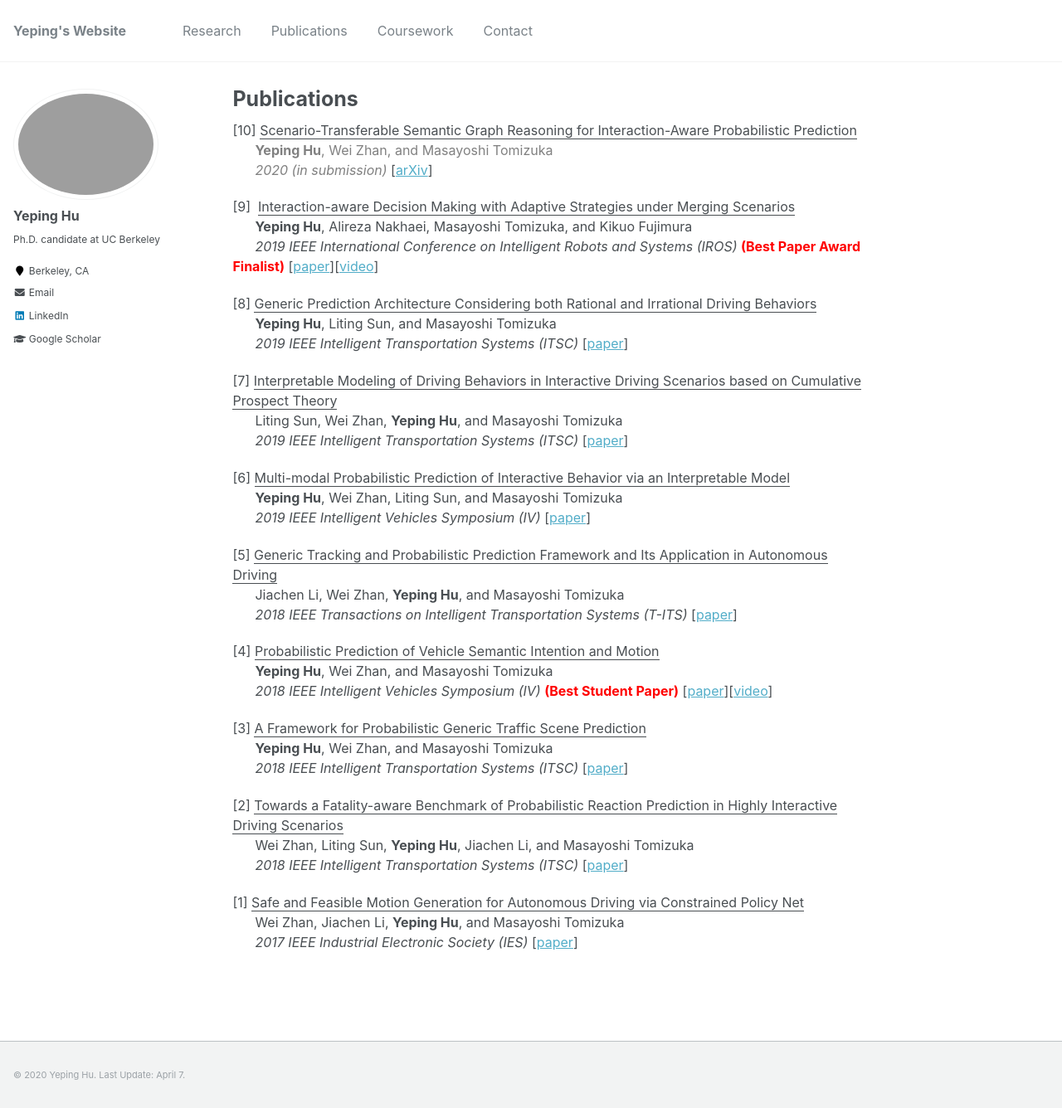
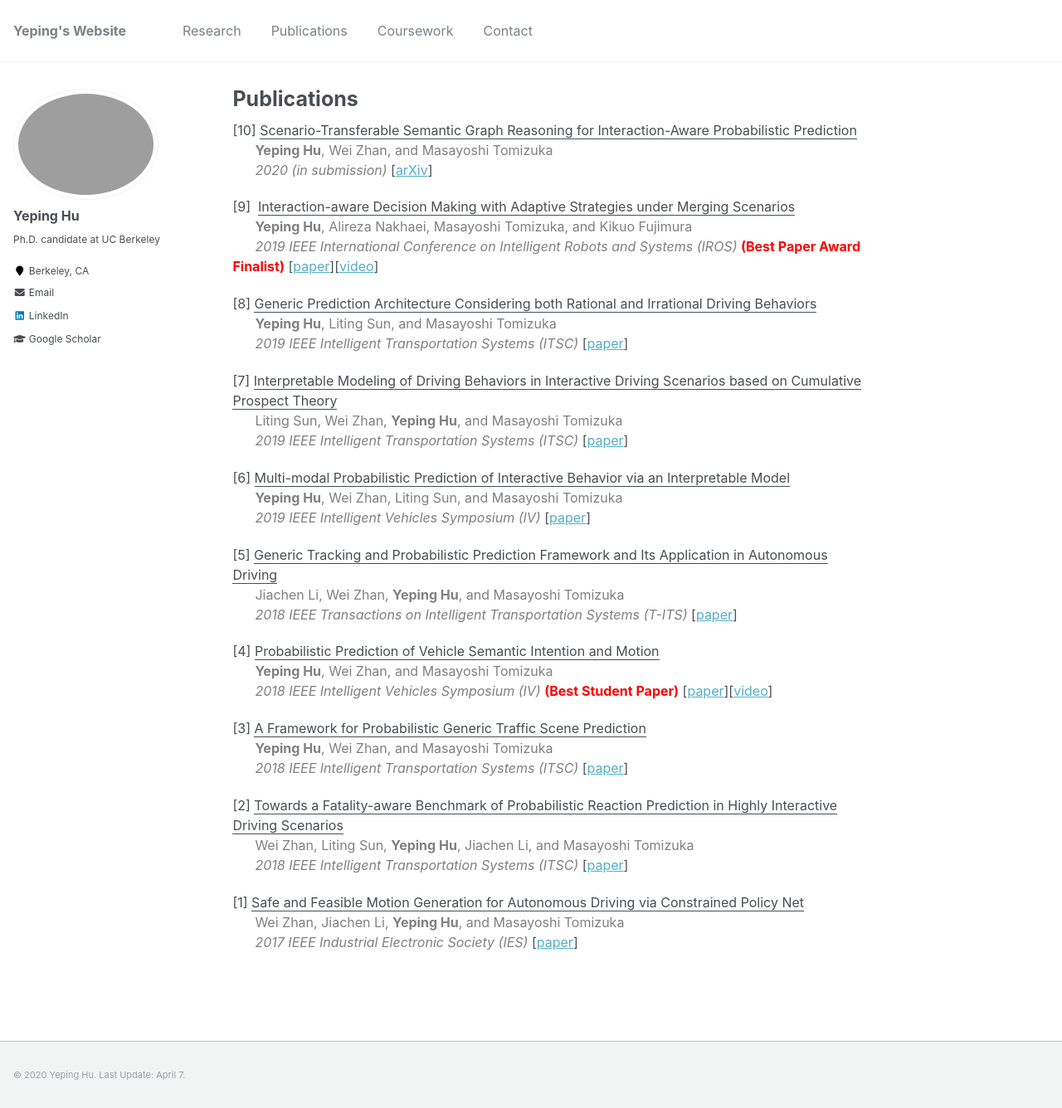
Before and after one commit to Yeping-Hu/yeping-hu.github.io, a Jekyll site: the page built from _pages/publications.md, in a window 1280 px wide and 1336 px high. Shown: the whole window at 83% size. Built offline with Jekyll 4.4.1, drawn with Linux system fonts in a browser that asks for light colours; a script that is not in the unit is left out.

Commit message:
update paper

```diff
--- a/_pages/publications.md
+++ b/_pages/publications.md
@@ -13,20 +13,20 @@ body, td {
 
 [10] <u>Scenario-Transferable Semantic Graph Reasoning for Interaction-Aware Probabilistic Prediction</u><br />		&nbsp;&nbsp;&nbsp;&nbsp;&nbsp;&nbsp;<span style="color:gray">**Yeping Hu**, Wei Zhan, and Masayoshi Tomizuka</span><br />		&nbsp;&nbsp;&nbsp;&nbsp;&nbsp;&nbsp;<span style="color:gray">*2020 (in submission)*</span> [[arXiv](http://arxiv.org/abs/2004.03053){:target="_blank"}]
 
-[9]  <u>Interaction-aware Decision Making with Adaptive Strategies under Merging Scenarios</u><br />		&nbsp;&nbsp;&nbsp;&nbsp;&nbsp;&nbsp;**Yeping Hu**, Alireza Nakhaei, Masayoshi Tomizuka, and Kikuo Fujimura <br />		&nbsp;&nbsp;&nbsp;&nbsp;&nbsp;&nbsp;*2019 IEEE International Conference on Intelligent Robots and Systems (IROS)*<span style="color:red"> **(Best Paper Award Finalist)**</span> [[paper](https://ieeexplore.ieee.org/stamp/stamp.jsp?tp=&arnumber=8968478){:target="_blank"}\]\[[video](https://youtu.be/2CTTFHDW1ec){:target="_blank"}\]
+[9]  <u>Interaction-aware Decision Making with Adaptive Strategies under Merging Scenarios</u><br />		&nbsp;&nbsp;&nbsp;&nbsp;&nbsp;&nbsp;<span style="color:gray">**Yeping Hu**, Alireza Nakhaei, Masayoshi Tomizuka, and Kikuo Fujimura </span><br />		&nbsp;&nbsp;&nbsp;&nbsp;&nbsp;&nbsp;<span style="color:gray">*2019 IEEE International Conference on Intelligent Robots and Systems (IROS)*</span><span style="color:red"> **(Best Paper Award Finalist)**</span> [[paper](https://ieeexplore.ieee.org/stamp/stamp.jsp?tp=&arnumber=8968478){:target="_blank"}\]\[[video](https://youtu.be/2CTTFHDW1ec){:target="_blank"}\]
 
-[8] <u>Generic Prediction Architecture Considering both Rational and Irrational Driving Behaviors</u><br />&nbsp;&nbsp;&nbsp;&nbsp;&nbsp;&nbsp;**Yeping Hu**, Liting Sun, and Masayoshi Tomizuka<br />&nbsp;&nbsp;&nbsp;&nbsp;&nbsp;&nbsp;*2019 IEEE Intelligent Transportation Systems (ITSC)* [[paper](https://ieeexplore.ieee.org/stamp/stamp.jsp?tp=&arnumber=8917105){:target="_blank"}]
+[8] <u>Generic Prediction Architecture Considering both Rational and Irrational Driving Behaviors</u><br />&nbsp;&nbsp;&nbsp;&nbsp;&nbsp;&nbsp;<span style="color:gray">**Yeping Hu**, Liting Sun, and Masayoshi Tomizuka</span><br />&nbsp;&nbsp;&nbsp;&nbsp;&nbsp;&nbsp;<span style="color:gray">*2019 IEEE Intelligent Transportation Systems (ITSC)*</span> [[paper](https://ieeexplore.ieee.org/stamp/stamp.jsp?tp=&arnumber=8917105){:target="_blank"}]
 
-[7] <u>Interpretable Modeling of Driving Behaviors in Interactive Driving Scenarios based on Cumulative Prospect Theory</u><br />&nbsp;&nbsp;&nbsp;&nbsp;&nbsp;&nbsp;Liting Sun, Wei Zhan, **Yeping Hu**, and Masayoshi Tomizuka<br /> &nbsp;&nbsp;&nbsp;&nbsp;&nbsp;&nbsp;*2019 IEEE Intelligent Transportation Systems (ITSC)* [[paper](https://ieeexplore.ieee.org/stamp/stamp.jsp?tp=&arnumber=8916944){:target="_blank"}\]
+[7] <u>Interpretable Modeling of Driving Behaviors in Interactive Driving Scenarios based on Cumulative Prospect Theory</u><br />&nbsp;&nbsp;&nbsp;&nbsp;&nbsp;&nbsp;<span style="color:gray">Liting Sun, Wei Zhan, **Yeping Hu**, and Masayoshi Tomizuka</span><br /> &nbsp;&nbsp;&nbsp;&nbsp;&nbsp;&nbsp;<span style="color:gray">*2019 IEEE Intelligent Transportation Systems (ITSC)*</span> [[paper](https://ieeexplore.ieee.org/stamp/stamp.jsp?tp=&arnumber=8916944){:target="_blank"}\]
 
-[6] <u>Multi-modal Probabilistic Prediction of Interactive Behavior via an Interpretable Model</u><br />&nbsp;&nbsp;&nbsp;&nbsp;&nbsp;&nbsp;**Yeping Hu**, Wei Zhan, Liting Sun, and Masayoshi Tomizuka<br />&nbsp;&nbsp;&nbsp;&nbsp;&nbsp;&nbsp;*2019 IEEE Intelligent Vehicles Symposium (IV)* \[[paper](https://ieeexplore.ieee.org/stamp/stamp.jsp?tp=&arnumber=8813796){:target="_blank"}\]
+[6] <u>Multi-modal Probabilistic Prediction of Interactive Behavior via an Interpretable Model</u><br />&nbsp;&nbsp;&nbsp;&nbsp;&nbsp;&nbsp;<span style="color:gray">**Yeping Hu**, Wei Zhan, Liting Sun, and Masayoshi Tomizuka</span><br />&nbsp;&nbsp;&nbsp;&nbsp;&nbsp;&nbsp;<span style="color:gray">*2019 IEEE Intelligent Vehicles Symposium (IV)*</span> \[[paper](https://ieeexplore.ieee.org/stamp/stamp.jsp?tp=&arnumber=8813796){:target="_blank"}\]
 
-[5] <u>Generic Tracking and Probabilistic Prediction Framework and Its Application in Autonomous Driving</u><br />&nbsp;&nbsp;&nbsp;&nbsp;&nbsp;&nbsp;Jiachen Li, Wei Zhan, **Yeping Hu**, and Masayoshi Tomizuka<br />&nbsp;&nbsp;&nbsp;&nbsp;&nbsp;&nbsp;*2018 IEEE Transactions on Intelligent Transportation Systems (T-ITS)* [[paper](https://ieeexplore.ieee.org/stamp/stamp.jsp?arnumber=8789525){:target="_blank"}]
+[5] <u>Generic Tracking and Probabilistic Prediction Framework and Its Application in Autonomous Driving</u><br />&nbsp;&nbsp;&nbsp;&nbsp;&nbsp;&nbsp;<span style="color:gray">Jiachen Li, Wei Zhan, **Yeping Hu**, and Masayoshi Tomizuka</span><br />&nbsp;&nbsp;&nbsp;&nbsp;&nbsp;&nbsp;<span style="color:gray">*2018 IEEE Transactions on Intelligent Transportation Systems (T-ITS)*</span> [[paper](https://ieeexplore.ieee.org/stamp/stamp.jsp?arnumber=8789525){:target="_blank"}]
 
-[4] <u>Probabilistic Prediction of Vehicle Semantic Intention and Motion</u><br />&nbsp;&nbsp;&nbsp;&nbsp;&nbsp;&nbsp;**Yeping Hu**, Wei Zhan, and Masayoshi Tomizuka<br />&nbsp;&nbsp;&nbsp;&nbsp;&nbsp;&nbsp;*2018 IEEE Intelligent Vehicles Symposium (IV)* <span style="color:red"> **(Best Student Paper)**</span> \[[paper](https://ieeexplore.ieee.org/stamp/stamp.jsp?arnumber=8500419){:target="_blank"}\]\[[video](https://youtu.be/6A3Hl-mRhbI){:target="_blank"}\]
+[4] <u>Probabilistic Prediction of Vehicle Semantic Intention and Motion</u><br />&nbsp;&nbsp;&nbsp;&nbsp;&nbsp;&nbsp;<span style="color:gray">**Yeping Hu**, Wei Zhan, and Masayoshi Tomizuka</span><br />&nbsp;&nbsp;&nbsp;&nbsp;&nbsp;&nbsp;<span style="color:gray">*2018 IEEE Intelligent Vehicles Symposium (IV)*</span> <span style="color:red"> **(Best Student Paper)**</span> \[[paper](https://ieeexplore.ieee.org/stamp/stamp.jsp?arnumber=8500419){:target="_blank"}\]\[[video](https://youtu.be/6A3Hl-mRhbI){:target="_blank"}\]
 
-[3] <u>A Framework for Probabilistic Generic Traffic Scene Prediction</u><br />&nbsp;&nbsp;&nbsp;&nbsp;&nbsp;&nbsp;**Yeping Hu**, Wei Zhan, and Masayoshi Tomizuka<br />&nbsp;&nbsp;&nbsp;&nbsp;&nbsp;&nbsp;*2018 IEEE Intelligent Transportation Systems (ITSC)* [[paper](https://ieeexplore.ieee.org/stamp/stamp.jsp?arnumber=8569943){:target="_blank"}\]
+[3] <u>A Framework for Probabilistic Generic Traffic Scene Prediction</u><br />&nbsp;&nbsp;&nbsp;&nbsp;&nbsp;&nbsp;<span style="color:gray">**Yeping Hu**, Wei Zhan, and Masayoshi Tomizuka</span><br />&nbsp;&nbsp;&nbsp;&nbsp;&nbsp;&nbsp;<span style="color:gray">*2018 IEEE Intelligent Transportation Systems (ITSC)*</span> [[paper](https://ieeexplore.ieee.org/stamp/stamp.jsp?arnumber=8569943){:target="_blank"}\]
 
-[2] <u>Towards a Fatality-aware Benchmark of Probabilistic Reaction Prediction in Highly Interactive Driving Scenarios</u><br />&nbsp;&nbsp;&nbsp;&nbsp;&nbsp;&nbsp;Wei Zhan, Liting Sun, **Yeping Hu**, Jiachen Li, and Masayoshi Tomizuka<br />&nbsp;&nbsp;&nbsp;&nbsp;&nbsp;&nbsp;*2018 IEEE Intelligent Transportation Systems (ITSC)* \[[paper](https://ieeexplore.ieee.org/stamp/stamp.jsp?arnumber=8569785){:target="_blank"}\]
+[2] <u>Towards a Fatality-aware Benchmark of Probabilistic Reaction Prediction in Highly Interactive Driving Scenarios</u><br />&nbsp;&nbsp;&nbsp;&nbsp;&nbsp;&nbsp;<span style="color:gray">Wei Zhan, Liting Sun, **Yeping Hu**, Jiachen Li, and Masayoshi Tomizuka</span><br />&nbsp;&nbsp;&nbsp;&nbsp;&nbsp;&nbsp;<span style="color:gray">*2018 IEEE Intelligent Transportation Systems (ITSC)*</span> \[[paper](https://ieeexplore.ieee.org/stamp/stamp.jsp?arnumber=8569785){:target="_blank"}\]
 
-[1] <u>Safe and Feasible Motion Generation for Autonomous Driving via Constrained Policy Net</u><br />&nbsp;&nbsp;&nbsp;&nbsp;&nbsp;&nbsp;Wei Zhan, Jiachen Li, **Yeping Hu**, and Masayoshi Tomizuka<br />&nbsp;&nbsp;&nbsp;&nbsp;&nbsp;&nbsp;*2017 IEEE Industrial Electronic Society (IES)* \[[paper](https://ieeexplore.ieee.org/stamp/stamp.jsp?arnumber=8216790){:target="_blank"}\]
+[1] <u>Safe and Feasible Motion Generation for Autonomous Driving via Constrained Policy Net</u><br />&nbsp;&nbsp;&nbsp;&nbsp;&nbsp;&nbsp;<span style="color:gray">Wei Zhan, Jiachen Li, **Yeping Hu**, and Masayoshi Tomizuka</span><br />&nbsp;&nbsp;&nbsp;&nbsp;&nbsp;&nbsp;<span style="color:gray">*2017 IEEE Industrial Electronic Society (IES)*</span> \[[paper](https://ieeexplore.ieee.org/stamp/stamp.jsp?arnumber=8216790){:target="_blank"}\]
```
